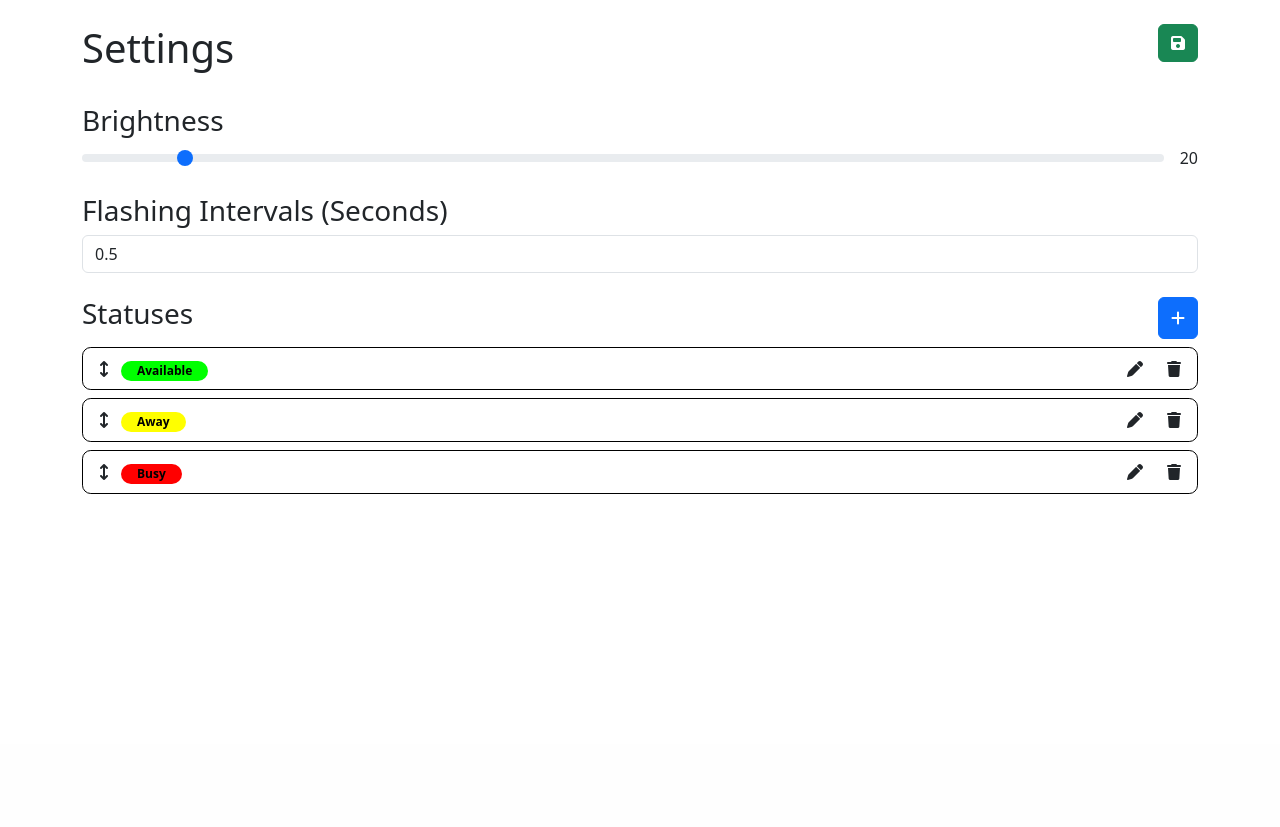
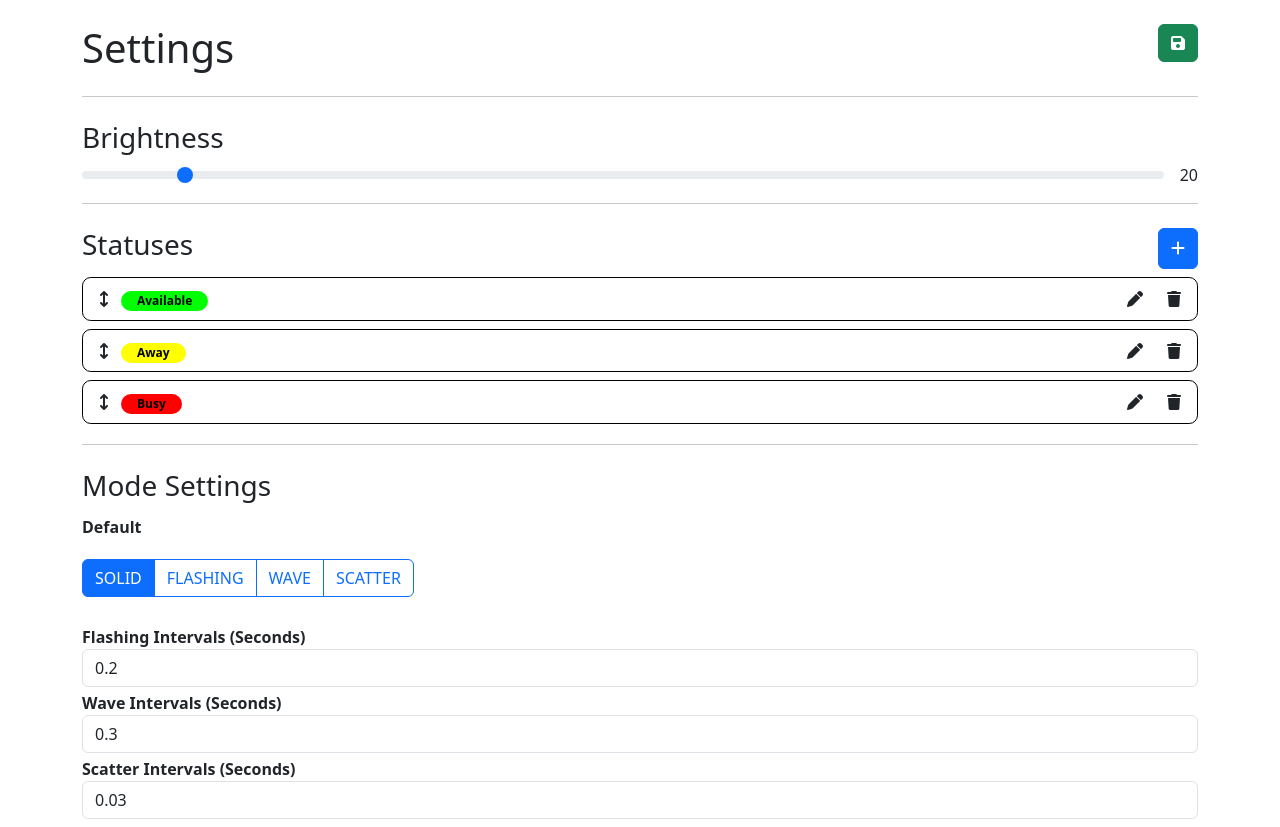
Before and after one commit to woody05/StatusPi, a Flask app: page /settings in a window 1280 px wide. Shown: the part 56-883 px from the top of the page. Before the commit the page ends 550 px from the top, so only its background shows below. Run offline with Flask 3, Linux system fonts and the light colour scheme; parts of the project's set-up code (start-up, migrations or seed data) failed here and were passed over; some libraries are stand-ins or nearby versions.

Commit message:
updating settings

```diff
--- a/app/models/app_settings.py
+++ b/app/models/app_settings.py
@@ -1,14 +1,24 @@
+from app.status_manager import Mode
+
+
 class AppSettings:
-    def __init__(self, brightness=25, statuses=None, version=1, flashing_intervals=0.5):
+    def __init__(self, brightness=25, statuses=None, version=1,
+                 flashing_intervals=0.5, wave_intervals=0.5, scatter_intervals=0.03, default_mode=Mode.SOLID):
         self.version = version
         self.brightness = brightness
         self.statuses = statuses
         self.flashing_intervals = flashing_intervals
+        self.wave_intervals = wave_intervals
+        self.scatter_intervals = scatter_intervals
+        self.default_mode = default_mode
 
     def to_dict(self):
         return {
             "version": self.version,
             "brightness": self.brightness,
             "statuses": [status.to_dict() for status in self.statuses],
-            "flashing_intervals": self.flashing_intervals
+            "flashing_intervals": self.flashing_intervals,
+            "wave_intervals": self.wave_intervals,
+            "scatter_intervals": self.scatter_intervals,
+            "default_mode": self.default_mode.name
         }
--- a/app/settings_manager.py
+++ b/app/settings_manager.py
@@ -14,7 +14,11 @@ DEFAULT_SETTINGS_V1 = AppSettings(
                 Status(id=2, name="Away", color="rgb(255, 255, 0)"),
                 Status(id=3, name="Busy", color="rgb(255, 0, 0)"),
             ],
-            version=1
+            version=1,
+            flashing_intervals=0.2,
+            wave_intervals=0.3,
+            scatter_intervals=0.03,
+            default_mode=Mode.SOLID
         )
 
 class SettingsManager:
@@ -39,11 +43,7 @@ class SettingsManager:
                     print(f"Loaded app settings: {data}")
 
                 # Convert each status dictionary into a Status object
-                app_settings = AppSettings()
-                app_settings.brightness = data.get("brightness", 0)
-                app_settings.statuses = [Status(**status) for status in data.get("statuses", [])]
-                app_settings.version = data.get("version", 1)
-                app_settings.flashing_intervals = float(data.get("flashing_intervals", 0.5))
+                app_settings = self._convert_to_app_settings(data)
 
                 return app_settings
         except FileNotFoundError:
@@ -95,6 +95,14 @@ class SettingsManager:
                 if self.debug:
                     print(f"Updating flashing intervals to: {settings.flashing_intervals}")
                 current_app.status_manager.flashing_intervals = float(settings.flashing_intervals)
+            if current_status_mode == Mode.WAVE:
+                if self.debug:
+                    print(f"Updating wave intervals to: {settings.wave_intervals}")
+                current_app.status_manager.wave_intervals = float(settings.wave_intervals)
+            if current_status_mode == Mode.SCATTER:
+                if self.debug:
+                    print(f"Updating scatter intervals to: {settings.scatter_intervals}")
+                current_app.status_manager.scatter_intervals = float(settings.scatter_intervals)
 
         except Exception as e:
             if self.debug:
@@ -107,7 +115,10 @@ class SettingsManager:
                 brightness=settings["brightness"],
                 statuses=[Status(**status) for status in settings["statuses"]],
                 version=settings["version"],
-                flashing_intervals=settings["flashing_intervals"]
+                flashing_intervals=settings["flashing_intervals"],
+                wave_intervals=settings["wave_intervals"],
+                scatter_intervals=settings["scatter_intervals"],
+                default_mode=Mode[settings.get("default_mode", "SOLID").upper()]
             )
         except KeyError as e:
             raise ValueError(f"Missing required setting: {e}")
--- a/app/status_manager.py
+++ b/app/status_manager.py
@@ -2,12 +2,6 @@ from enum import Enum
 import random
 import threading
 import time
-from app.models.status import Status
-
-BLANK_COLOR = 'rgb(0, 0, 0)'  # Default color for blank status
-DEFAULT_FLASH_INTERVAL = 0.5  # Interval in seconds for flashing status
-DEFAULT_WAVE_INTERVAL = 0.08  # Interval in seconds for wave status
-DEFFAULT_SCATTER_INTERVAL = 0.03  # Interval in seconds for scatter status
 
 class Mode(Enum):
     SOLID = 1
@@ -15,20 +9,21 @@ class Mode(Enum):
     WAVE = 3
     SCATTER = 4
 
+BLANK_COLOR = 'rgb(0, 0, 0)'  # Default color for blank status
+DEFAULT_FLASH_INTERVAL = 0.5  # Interval in seconds for flashing status
+DEFAULT_WAVE_INTERVAL = 0.08  # Interval in seconds for wave status
+DEFFAULT_SCATTER_INTERVAL = 0.03  # Interval in seconds for scatter status
+DEFAULT_MODE = Mode.SOLID  # Default mode for the status manager
+
 class StatusManager:
     def __init__(self, settings_manager=None, rpi_ws281x_manager=None):
         self.status = None
         self.debug = False
         self.settings_manager = settings_manager  # Injected dependency
         self.rpi_ws281x_manager = rpi_ws281x_manager
-        self.mode = Mode.SOLID
-        self.flashing_intervals = self.settings_manager.get_settings().flashing_intervals if settings_manager else DEFAULT_FLASH_INTERVAL
-        self.wave_intervals = DEFAULT_WAVE_INTERVAL  #TODO: make configurable  # Interval in seconds for wave status
 
         self.status_mode_task_thread = None
         self.status_mode_task_stop_event = threading.Event()
-
-        self.scatter_intervals = DEFFAULT_SCATTER_INTERVAL  # Interval in seconds for scatter status
 
         self.mode_settings = {
             Mode.SOLID: {
@@ -58,8 +53,10 @@ class StatusManager:
         self.debug = kwargs.get('debug', self.debug)
         self.settings_manager = app.settings_manager
         self.rpi_ws281x_manager = app.rpi_ws281x_manager
-        self.mode = Mode.SOLID
-
+        self.mode = self.settings_manager.get_settings().default_mode if self.settings_manager else DEFAULT_MODE
+        self.flashing_intervals = self.settings_manager.get_settings().flashing_intervals if self.settings_manager else DEFAULT_FLASH_INTERVAL
+        self.wave_intervals = self.settings_manager.get_settings().wave_intervals if self.settings_manager else DEFAULT_WAVE_INTERVAL
+        self.scatter_intervals = self.settings_manager.get_settings().scatter_intervals if self.settings_manager else DEFFAULT_SCATTER_INTERVAL
         # Set the default status
         self.status = self.get_available_status_by_id(1)
         #set default mode
@@ -101,8 +98,8 @@ class StatusManager:
         self._stop_status_mode_task()
 
         #TODO: move this logic
-        if mode == Mode.SCATTER:
-            self.rpi_ws281x_manager.set_color(BLANK_COLOR)
+        # if mode == Mode.SCATTER:
+            # self.rpi_ws281x_manager.set_color(BLANK_COLOR)
 
         mode_setting = self.mode_settings.get(mode)
         mode_action = None
--- a/app/templates/settings.html
+++ b/app/templates/settings.html
@@ -19,6 +19,8 @@
     </div>
 </div>
 
+<hr>
+
 <!-- Bootstrap Slider Control -->
 <div class="row mt-4">
     <div class="col-md-12">
@@ -30,16 +32,7 @@
     </div>
 </div>
 
-<!-- Flashing Interval -->
-<div class="row mt-4">
-    <div class="col-md-12">
-        <h3>Flashing Intervals (Seconds)</h3>
-        <div class="d-flex align-items-center">
-            <input type="number" class="form-control" id="flashingIntervals" min="0.5" max="60" step="1" value="{{ settings.flashing_intervals }}">
-        </div>
-    </div>
-</div>
-<!-- End Flashing Interval -->
+<hr>
 
 <div class="row mt-4">
     <div class="col-md-12">
@@ -81,6 +74,53 @@
         {% endfor %}
     </div>
 </div>
+
+<hr>
+
+<!-- Mode Settings -->
+
+<div class="row mt-4">
+    <div class="col-md-12">
+        <h3>Mode Settings</h3>
+    </div>
+
+    <div class="col-md-12 my-1">
+        <div class="mb-1">
+          <strong>Default</strong>
+        </div>
+
+        <div class="btn-group mt-3 mb-4" role="group" aria-label="Mode selection">
+            {% for _mode in  modes %}
+            <input type="radio" class="btn-check defaultMode" name="mode" id="mode-{{ _mode | lower }}" value="{{ _mode | lower }}" autocomplete="off"
+                {% if settings.default_mode.name == _mode.upper() %}checked{% endif %}>
+            <label class="btn btn-outline-primary" for="mode-{{ _mode | lower }}">{{ _mode }}</label>
+            {% endfor %}
+        </div>
+
+    <div class="col-md-12 my-1">
+        <strong>Flashing Intervals (Seconds)</strong>
+        <div class="d-flex align-items-center">
+            <input type="number" class="form-control" id="flashingIntervals" min="0.05" max="60" step="1" value="{{ settings.flashing_intervals }}">
+        </div>
+    </div>
+
+    <div class="col-md-12 my-1">
+        <strong>Wave Intervals (Seconds)</strong>
+        <div class="d-flex align-items-center">
+            <input type="number" class="form-control" id="waveIntervals" min="0.02" max="30" step="1" value="{{ settings.wave_intervals }}">
+        </div>
+    </div>
+
+    <div class="col-md-12 my-1">
+        <strong>Scatter Intervals (Seconds)</strong>
+        <div class="d-flex align-items-center">
+            <input type="number" class="form-control" id="scatterIntervals" min="0.02" max="20" step="1" value="{{ settings.scatter_intervals }}">
+        </div>
+    </div>
+
+</div>
+
+<!-- Mode Settings -->
 
 <!-- Add Status Modal -->
 <div class="modal fade" id="addStatusModal" tabindex="-1" aria-labelledby="addStatusModalLabel" aria-hidden="true">
@@ -354,9 +394,13 @@
             brightness: $('#brightnessSlider').val(),
             statuses: [],
             version: SETTINGS_VERSION,
-            flashing_intervals: flashing_intervals
+            flashing_intervals: flashing_intervals,
+            wave_intervals: $('#waveIntervals').val(),
+            scatter_intervals: $('#scatterIntervals').val(),
+            default_mode: $('.defaultMode:checked').val()
         };
 
+        console.log(settings);
         $('.status-setting-item').each(function () {
             var id = $(this).data('status-id');
             var name = $(this).data('name');
--- a/app/views/settings_view.py
+++ b/app/views/settings_view.py
@@ -7,8 +7,9 @@ def settings():
 
     available_statuses = current_app.status_manager.get_available_statuses()
     settings = current_app.settings_manager.get_settings()
+    modes = current_app.status_manager.get_mode_list()
 
-    return render_template('settings.html',available_statuses = available_statuses, settings = settings)
+    return render_template('settings.html',available_statuses = available_statuses, settings = settings, modes = modes)
 
 @bp.route('/settings/update/settings', methods=['POST'])
 def update_settings():
```
Also changed, not shown: app/templates/index.html (+5 -5 lines).
